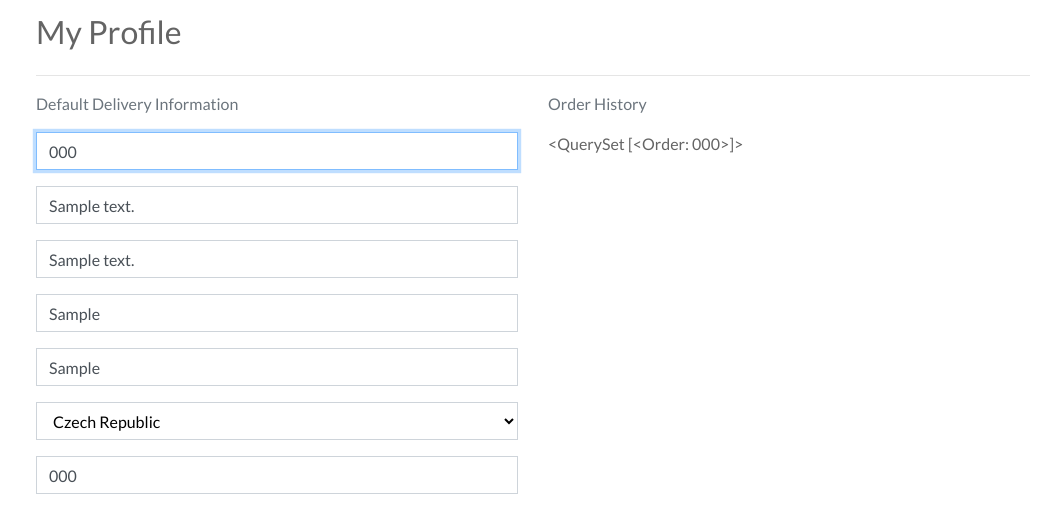
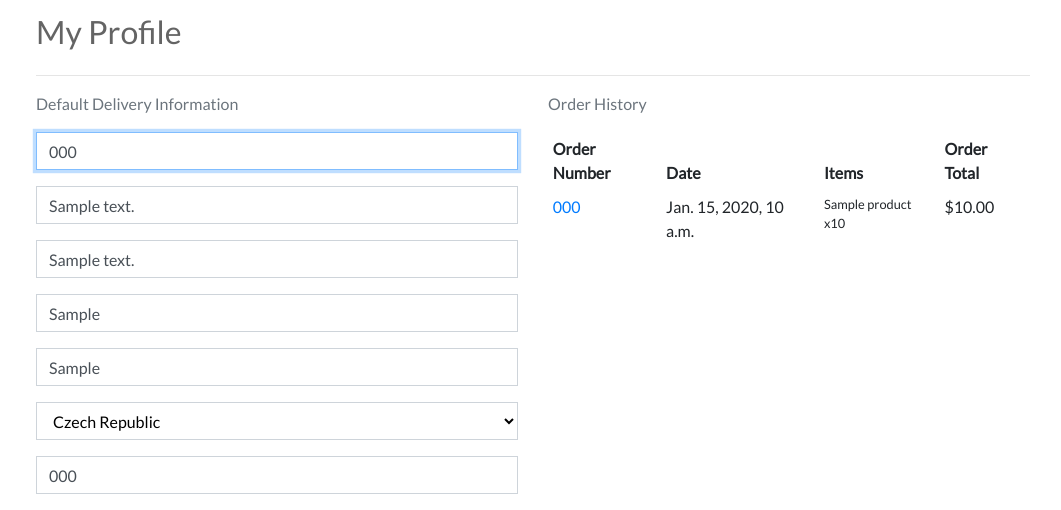
Before and after one commit to WrightDanG/FromVin, a Django app: page /profile/ in a window 1280 px wide. Shown: the part 184-694 px from the top of the page, without its empty margins (107-1168 px from the left). Run offline with Django 3.2, Linux system fonts and the light colour scheme; a user stored in the database is signed in; tables that the repository leaves empty hold one stand-in row (values such as "Sample post"); some libraries are stand-ins or nearby versions.

Commit message:
Add order history display in the profile.html template with associated css and view

```diff
--- a/profiles/templates/profiles/profile.html
+++ b/profiles/templates/profiles/profile.html
@@ -31,7 +31,40 @@
         <!-- Display order history -->
         <div class="col-12 col-lg-6">
             <p class="text-muted">Order History</p>
-            {{ orders }}
+            <div class="order-history table-responsive">
+                <table class="table table-sm table-borderless">
+                    <thead>
+                        <tr>
+                            <th>Order Number</th>
+                            <th>Date</th>
+                            <th>Items</th>
+                            <th>Order Total</th>
+                        </tr>
+                    </thead>
+                    <tbody>
+                        {% for order in orders %}
+                        <tr>
+                            <td>
+                                <a href="{% url 'order_history' order.order_number %}" title="{{ order.order_number }}">
+                                    {{ order.order_number|truncatechars:6 }}
+                                </a>
+                            </td>
+                            <td>{{ order.date }}</td>
+                            <td>
+                                <ul class="list-unstyled">
+                                    {% for item in order.lineitems.all %}
+                                    <li class="small">
+                                        {{ item.product.name }} x{{ item.quantity }}
+                                    </li>
+                                    {% endfor %}
+                                </ul>
+                            </td>
+                            <td>${{ order.grand_total }}</td>
+                        </tr>
+                        {% endfor %}
+                    </tbody>
+                </table>
+            </div>
         </div>
     </div>
     {% endblock %}
--- a/static/css/base.css
+++ b/static/css/base.css
@@ -21,6 +21,12 @@ body {
 
 #fixed-nav {
     background-color: #82261f;
+}
+
+.order-history {
+    max-height: 416px;
+    /* height of profile form + submit button */
+    overflow-y: auto;
 }
 
 /* ------------------------------------------------------------------------------- Fonts */
```
Also changed, not shown: checkout/views.py (+45 -1 lines).
